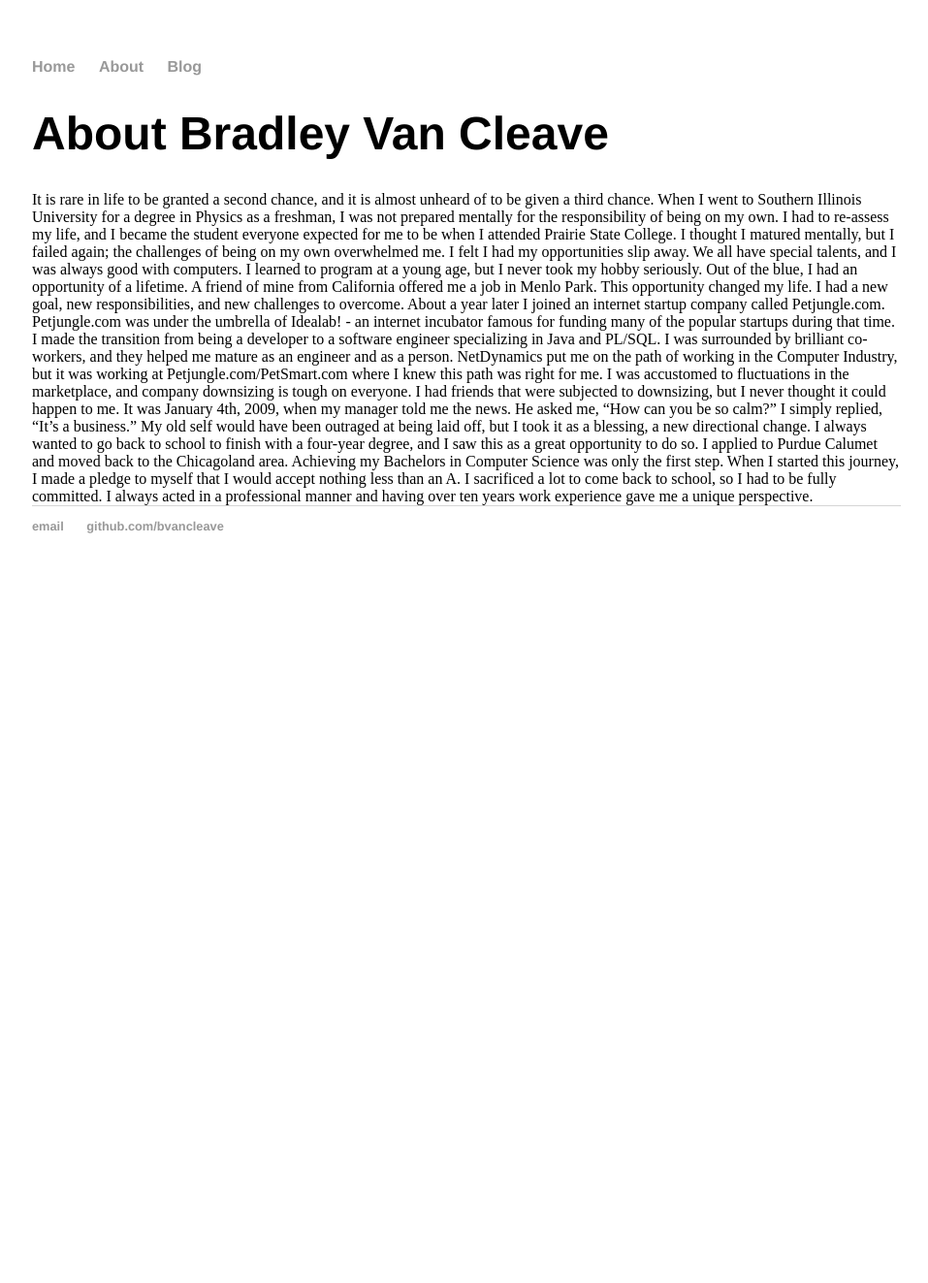
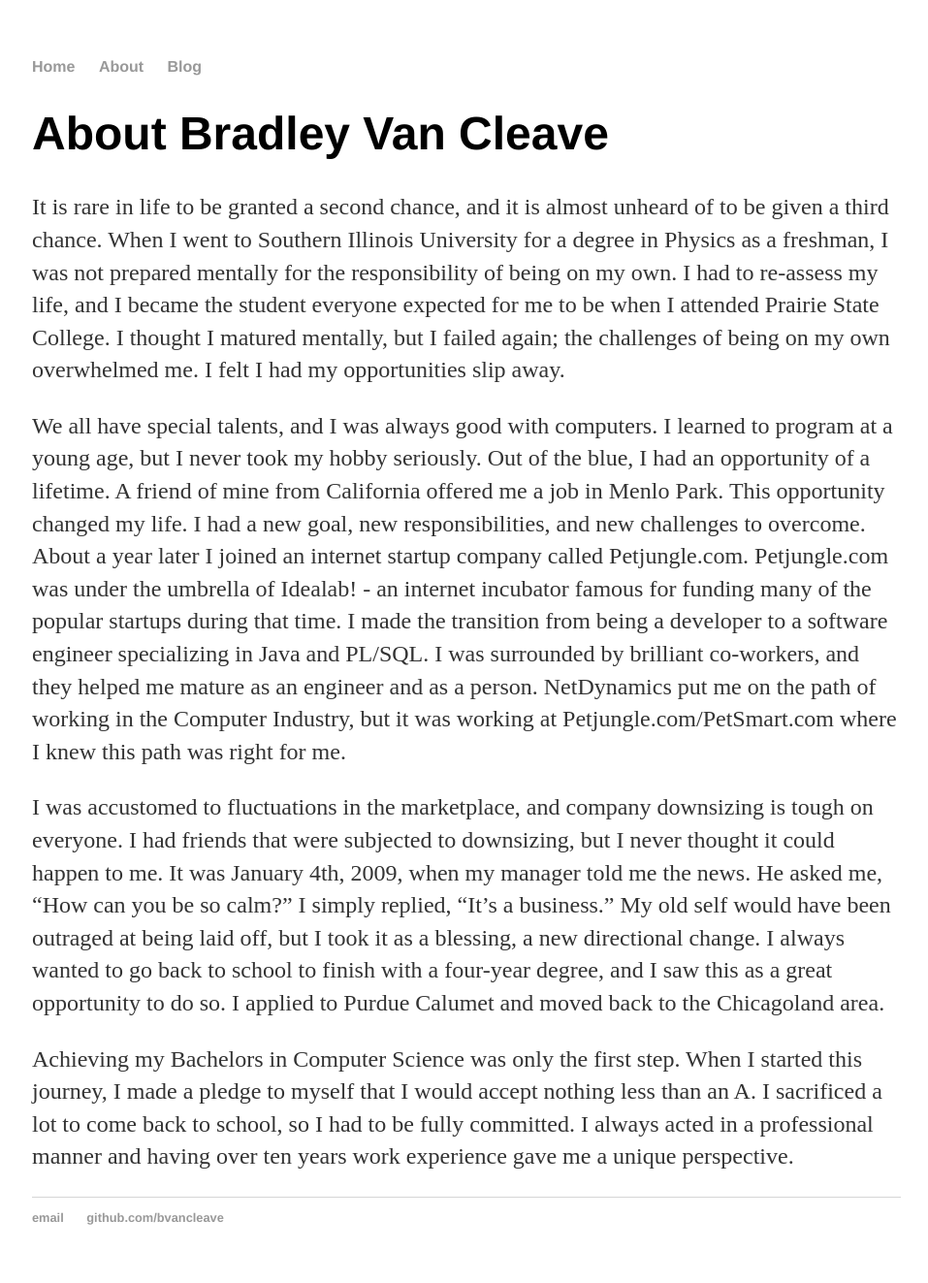
Before and after one commit to bvancleave/bvancleave.github.io, a Jekyll site: the page built from about/index.html, in a window 1280 px wide. Shown: the whole page at 97% size, without its empty margins (159-1116 px from the left). Built offline with Jekyll 4.4.1, drawn with Linux system fonts in a browser that asks for light colours; before the commit the page ends 900 px from its top, so only the background shows below that.

```diff
--- a/about/index.html
+++ b/about/index.html
@@ -4,27 +4,27 @@ title: About Bradley Van Cleave
 ---
 	<h1>{{ page.title }}</h1>
 
-  It is rare in life to be granted a second chance, and it is almost unheard of to be given a third chance.  When I went to
+  <p>It is rare in life to be granted a second chance, and it is almost unheard of to be given a third chance.  When I went to
   Southern Illinois University for a degree in Physics as a freshman, I was not prepared mentally for the responsibility of
   being on my own.  I had to re-assess my life, and I became the student everyone expected for me to be when I attended Prairie
   State College.  I thought I matured mentally, but I failed again; the challenges of being on my own overwhelmed me.   I felt I
-  had my opportunities slip away.
+  had my opportunities slip away.</p>
 
-  We all have special talents, and I was always good with computers.  I learned to program at a young age, but I never took my
+  <p>We all have special talents, and I was always good with computers.  I learned to program at a young age, but I never took my
   hobby seriously.  Out of the blue, I had an opportunity of a lifetime.  A friend of mine from California offered me a job in
   Menlo Park.  This opportunity changed my life.  I had a new goal, new responsibilities, and new challenges to overcome.  About
   a year later I joined an internet startup company called Petjungle.com.  Petjungle.com was under the umbrella of
   Idealab! - an internet incubator famous for funding many of the popular startups during that time.  I made the transition from
   being a developer to a software engineer specializing in Java and PL/SQL.  I was surrounded by brilliant co-workers, and they
   helped me mature as an engineer and as a person.  NetDynamics put me on the path of working in the Computer Industry, but it was
-  working at Petjungle.com/PetSmart.com where I knew this path was right for me.
+	  working at Petjungle.com/PetSmart.com where I knew this path was right for me.</p>
 
-  I was accustomed to fluctuations in the marketplace, and company downsizing is tough on everyone.  I had friends that were
+  <p>I was accustomed to fluctuations in the marketplace, and company downsizing is tough on everyone.  I had friends that were
   subjected to downsizing, but I never thought it could happen to me.  It was January 4th, 2009, when my manager told me the news.
   He asked me, “How can you be so calm?”  I simply replied, “It’s a business.”  My old self would have been outraged at being laid
   off, but I took it as a blessing, a new directional change.  I always wanted to go back to school to finish with a four-year
-  degree, and I saw this as a great opportunity to do so.  I applied to Purdue Calumet and moved back to the Chicagoland area.
+  degree, and I saw this as a great opportunity to do so.  I applied to Purdue Calumet and moved back to the Chicagoland area.</p>
 
-  Achieving my Bachelors in Computer Science was only the first step.   When I started this journey, I made a pledge to myself that
+  <p>Achieving my Bachelors in Computer Science was only the first step.   When I started this journey, I made a pledge to myself that
   I would accept nothing less than an A.  I sacrificed a lot to come back to school, so I had to be fully committed.  I always
-  acted in a professional manner and having over ten years work experience gave me a unique perspective.
+  acted in a professional manner and having over ten years work experience gave me a unique perspective.</p>
```
